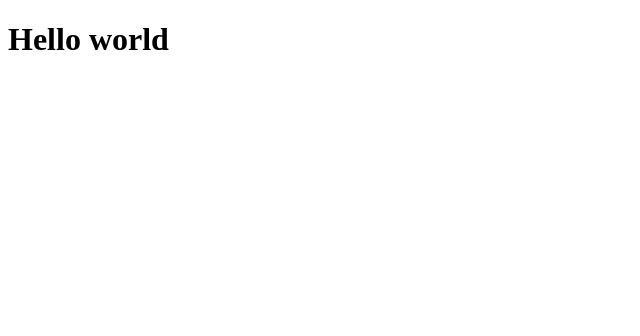
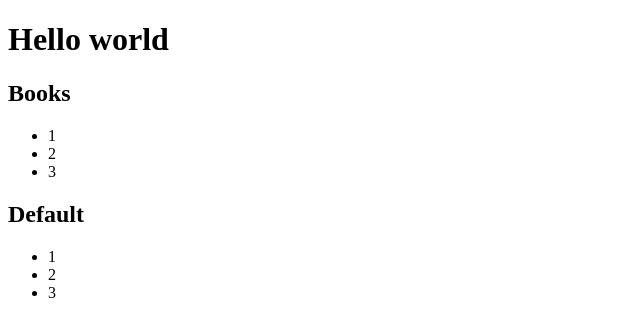
Before and after one commit to irapanch/React-Example, a React (Create React App) app: page / in a window 1280 px wide. Shown: the top 336 px of the page, without its empty margins (0-640 px from the left). Built offline with nearby package versions, Linux system fonts and the light colour scheme.

Commit message:
destruct props, default value

```diff
--- a/src/App.js
+++ b/src/App.js
@@ -1,7 +1,11 @@
+import { Section } from "./components/Section";
+
 function App() {
   return (
     <div className="App">
       <h1>Hello world</h1>
+      <Section title="Books" />
+      <Section />
     </div>
   );
 }
--- /dev/null
+++ b/src/components/Section.jsx
@@ -0,0 +1,14 @@
+import React from "react";
+
+export const Section = ({ title = "Default" }) => {
+  return (
+    <section>
+      <h1>{title}</h1>
+      <ul>
+        <li>1</li>
+        <li>2</li>
+        <li>3</li>
+      </ul>
+    </section>
+  );
+};
```
